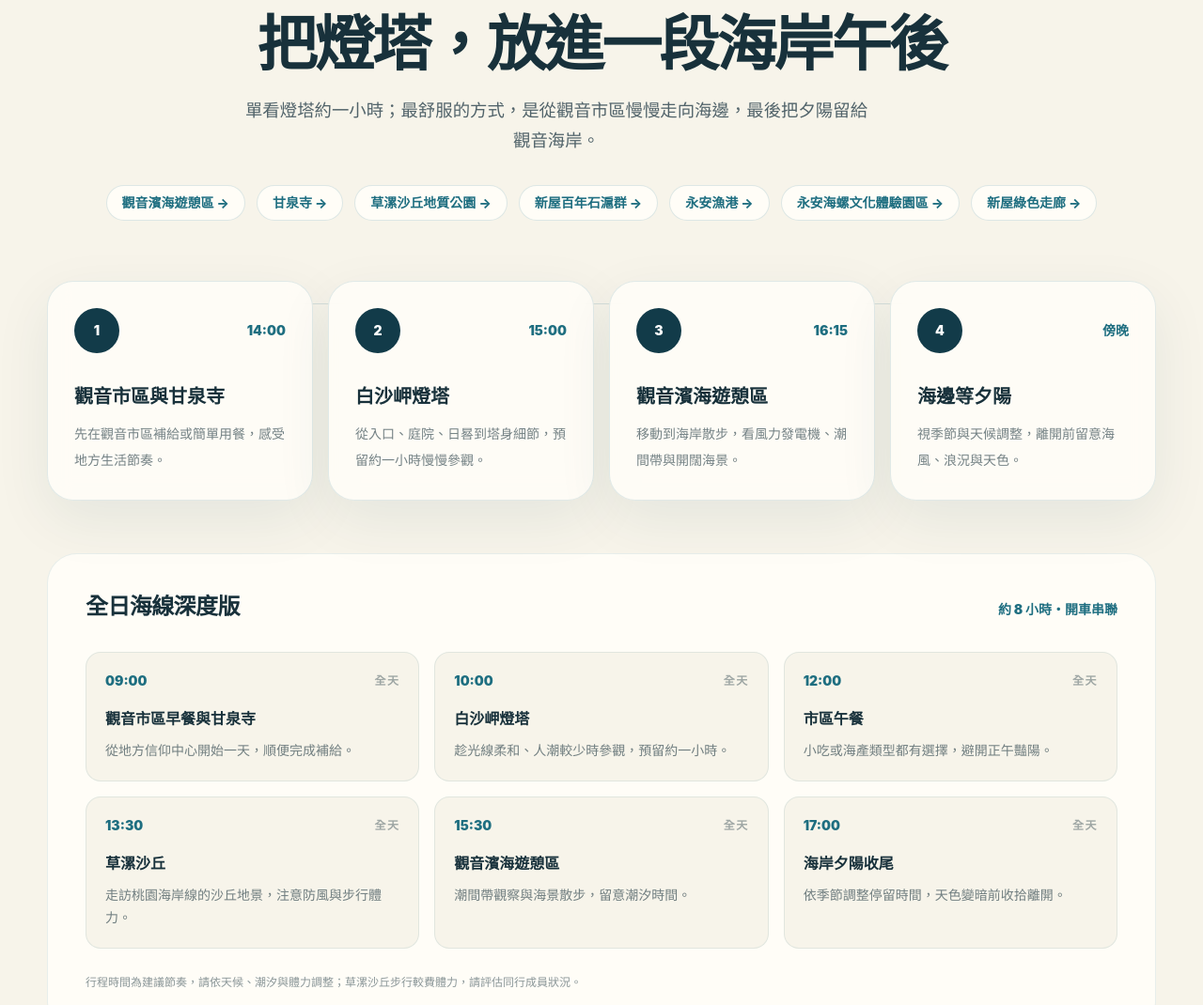
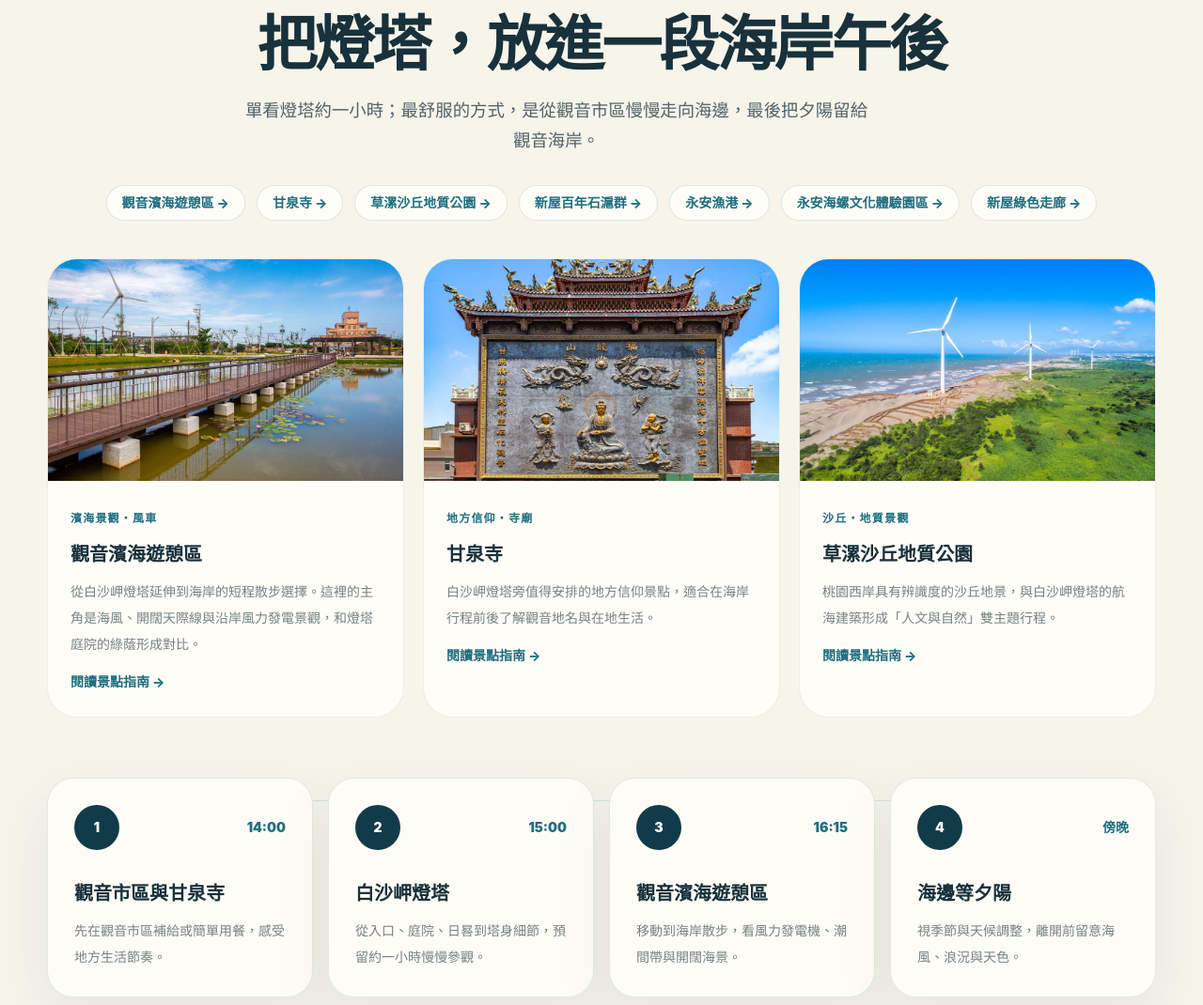
Before and after one commit to n20186005-hash/baishajialighthouse, an Astro site: page / in a window 1280 px wide. Shown: the part 7715-8785 px from the top of the page at 94% size. Built offline with nearby package versions, Linux system fonts and the light colour scheme; Astro itself is replaced by a stand-in of ours; no server answers.

Commit message:
Expand seven coastal guides with management and visitor detail

```diff
--- a/src/data/nearby.ts
+++ b/src/data/nearby.ts
@@ -9,6 +9,12 @@ export const nearbyPlaces = [
     access: '桃園觀光導覽網列為燈塔附近景點，兩地直線距離約 635 公尺；實際步行路線與入口請依地圖道路導航。',
     faq: [{q:'可以從白沙岬燈塔步行前往嗎？',a:'兩地距離近，但請以現場可通行道路和地圖步行模式確認，不要穿越封閉海岸或私人土地。'},{q:'適合什麼時間拍照？',a:'清晨與傍晚的斜射光較柔和；海風強時請以安全為先。'}],
     official: 'https://travel.tycg.gov.tw/zh-tw/travel/nearby-attractions/591',
+    management: '觀音濱海遊憩區是桃園市觀音海岸的公共遊憩空間，桃園市政府觀光旅遊局將其列入正式景點導覽與濱海旅遊推廣。原址曾作為觀音海水浴場，現以海岸散步、風車景觀及觀音溪周邊的休憩步道為特色。道路、海岸及公共設施分屬相關主管機關權責，並非由白沙岬燈塔管理。',
+    managementSource: 'https://media.taiwan.net.tw/en-us/portal/travel/details/attraction_376430000a_000591',
+    architecture: '與燈塔的歷史磚石工程不同，此地以沿岸風力機組、藍白觀海亭、景觀廣場和跨水域步道呈現現代公共空間。攝影時可利用風車的垂直線條與步道的水平延伸，讓畫面帶出海岸尺度；不同位置的風機不一定可以近距離接觸。',
+    visitTip: '建議先在白沙岬燈塔開放時段內完成庭院參觀，再移動至觀音濱海遊憩區。若只想短走，選一處公共觀景平台停留即可；如遇強烈東北季風或浪高，縮短海岸停留。',
+    travelDetail: '導航以中興路469號的遊憩區為準。從燈塔雖屬近距離景點，但實際出入口需依道路和步道配置選擇；騎車或開車時勿把海堤、風車維修通道當作公眾捷徑。',
+    lodging: '以觀音市區為餐飲與補給點較方便；若安排桃園西岸兩日行程，可按隔日交通需求搜尋觀音、新屋或中壢的合法旅宿。',
   },
   {
     slug: 'ganquan-temple', name: '甘泉寺', english: 'Ganquan Temple', type: '地方信仰・寺廟', district: '桃園市觀音區甘泉街1號', hours: '每日 06:00–21:00（以寺方公告為準）', admission: '免費', image: '/images/nearby-ganquan.jpg', latitude: 25.03709, longitude: 121.08164,
@@ -20,6 +26,12 @@ export const nearbyPlaces = [
     access: '桃園觀光導覽網列出距白沙岬燈塔約 720 公尺（景點間距離），實際路程以道路導航為準。',
     faq: [{q:'需要門票嗎？',a:'一般參拜空間通常不以觀光門票方式經營；儀式、開放區域及參訪規範以寺方現場公告為準。'},{q:'如何與燈塔搭配？',a:'先參觀燈塔，再在觀音市區走訪甘泉寺及用餐，是時間彈性的短程組合。'}],
     official: 'https://travel.tycg.gov.tw/zh-tw/travel/nearby-attractions/292',
+    management: '甘泉寺是桃園觀音地方宗教信仰中心，由寺廟自身的管理組織辦理祭祀與日常寺務；桃園市政府民政局收錄其寺廟登記資料。其宗教儀式、開放空間與參拜秩序應尊重寺方公告，與由航港單位管理的白沙岬燈塔屬不同性質的場所。',
+    managementSource: 'https://cab.tycg.gov.tw/News_Content.aspx?n=18319&s=1315391',
+    architecture: '今日寺院以宮殿式廟宇格局呈現地方信仰空間，參觀時可由廟埕觀察屋脊裝飾、龍柱與石雕，再留意主祀觀音的祭祀動線。石觀音的民間傳說是理解地名的重要線索，但不能把傳說直接當成確定的史實年代。',
+    visitTip: '建議在非大型祭典時段慢慢參觀，先確認入口告示，保持輕聲、尊重參拜隊伍與宗教儀軌。若對沿革感興趣，可把寺方說明與桃園觀光資料對照閱讀。',
+    travelDetail: '目的地是觀音區甘泉街1號，位於觀音市區。可安排燈塔與甘泉寺步行或短程接駁，惟應依道路導航確認實際距離與無障礙通行方式。',
+    lodging: '甘泉寺適合短暫文化參訪，通常不需要為此單點住宿；若搭配新屋或桃園其他景點過夜，建議按交通節點選擇旅宿。',
   },
   {
     slug: 'caoluo-sand-dunes', name: '草漯沙丘地質公園', english: 'Caoluo Sand Dunes Geopark', type: '沙丘・地質景觀', district: '桃園市大園區老街溪口南岸至觀音區大堀溪口北岸', hours: '戶外區域全天開放；步道及設施依現場公告', admission: '免費', image: '/images/nearby-caoluo.jpg', latitude: 25.08023, longitude: 121.16669,
@@ -31,6 +43,12 @@ export const nearbyPlaces = [
     access: '沙丘分布範圍較廣，請先選定開放入口，不宜只以「草漯沙丘」中央座標導航。',
     faq: [{q:'沙丘適合推車嗎？',a:'鬆砂地面不適合一般推車，且海風與曝曬可能較強；親子可選擇較短的指定步道。'},{q:'可以直接走進任何沙地嗎？',a:'不建議。請遵守地質公園的開放範圍與現場指示，保護海岸植被。'}],
     official: 'https://travel.tycg.gov.tw/pearl-coast/zh-tw/guide',
+    management: '草漯沙丘於2020年指定為桃園市定地質公園，主管機關為桃園市政府，相關公告指定桃園市政府海岸管理工程處為管理機關。園區以核心區、復育區與一般區分級管理，並非整片沙丘都可任意進入；遊客應依開放步道與現場告示參觀。',
+    managementSource: 'https://gazette.tycg.gov.tw/TYBulletin/Home/ViewMain/410',
+    architecture: '此處的主要「構造」是風與砂形成的沙脊、風紋、沙丘背風坡以及防風林，而不是人工建築。靠近海側與內陸側的砂面形態不同，行走時可觀察植被如何固定砂粒。步道、導覽牌與定沙設施是保護地貌的管理工程，不宜踩踏或移動。',
+    visitTip: '草漯沙丘延伸約數公里，別把整個地質公園當成一條短步道。建議事先選定潮音海步道或白沙屯步道入口，留意停車場及回程路線；夏季避免正午曝曬，強風時不走沙丘稜線。',
+    travelDetail: '官方列有潮音海步道與白沙屯步道入口停車場，須按預定步道搜尋入口；「草漯沙丘地質公園」的整體地理座標不是單一汽車入口。自駕可依台61線周邊道路前往，仍以現場指引為準。',
+    lodging: '較適合與觀音或大園海岸景點組成半日至一日遊；住宿可按桃園機場、觀音或市區的次日行程選擇，不必在沙丘附近尋找不存在的園區住宿。',
   },
   {
     slug: 'xinwu-stone-weirs', name: '新屋百年石滬群', english: 'Xinwu Stone Weirs', type: '海洋文化・傳統漁法', district: '桃園市新屋區蚵間里蚵殼港北岸', hours: '戶外區域全天開放；須視潮汐與安全管制', admission: '免費；導覽另依主辦方公告', image: '/images/nearby-xinwu-stone.jpg', latitude: 25.041667, longitude: 121.012778,
@@ -42,6 +60,12 @@ export const nearbyPlaces = [
     access: '石滬群分散在新屋海岸，請依欲參觀的石滬或解說據點分別導航，避免將整片海岸視為單一入口。',
     faq: [{q:'什麼潮位較容易觀察？',a:'一般較低潮位時石滬構造較易辨識，但仍須查詢當日潮汐和安全管制。'},{q:'可以走上石滬嗎？',a:'不建議，石塊濕滑且可能是需保護的文化景觀，應在開放觀察位置觀看。'}],
     official: 'https://travel.tycg.gov.tw/zh-tw/travel/nearby-attractions/1187',
+    management: '新屋蚵間石滬群是已登錄的文化景觀，桃園市政府文化資產及海岸相關機關依職權推動保存管理，地方石滬技藝保存者與社區團體參與修復和導覽。石滬仍承載傳統漁業技術，並非普通可以攀爬的海堤或遊具。',
+    managementSource: 'https://tydep.tycg.gov.tw/cp.aspx?Create=1&n=20011',
+    architecture: '石滬以海岸石材人工堆砌出弧形或圍合的攔魚結構，依靠漲潮時魚群進入、退潮時留在滬內的原理作業。與一般建築不同，石塊排列、滬口方向和潮間帶高低差共同決定功能；觀察時可把曲線、石材大小及潮水位置放在同一視野。',
+    visitTip: '先查中央氣象署潮汐預報，再決定觀察時間。低潮也要穿防滑鞋，切勿擅自採集貝類、翻動石塊或走入不熟悉的潮溝；想深入了解工法，優先選擇在地團體辦理的正式導覽。',
+    travelDetail: '官方地址是新屋區蚵間里蚵殼港北岸，並非一個有門牌的單棟建物。可先以「新屋百年石滬群」及蚵殼港北岸搜尋，再依現場道路與導覽集合位置入場，避免駕車直接開往潮間帶。',
+    lodging: '可與永安漁港、海螺館和新屋綠色走廊串成新屋半日行程。若要清晨配合潮汐，住宿可考慮新屋或周邊交通便利的合法旅宿。',
   },
   {
     slug: 'yongan-fishing-harbor', name: '永安漁港', english: "Yong'an Fishing Harbor", type: '漁港・海客文化', district: '桃園市新屋區永安里中山西路三段1165號', hours: '漁港區域全天開放；觀光漁市以漁會公告為準', admission: '港區公共空間免費', image: '/images/nearby-yongan.jpg', latitude: 24.98773, longitude: 121.01578,
@@ -53,6 +77,12 @@ export const nearbyPlaces = [
     access: '位於新屋區，建議自駕或先查桃園客運動態班次；漁港入口、停車位置應依當日標示。',
     faq: [{q:'可以安排半日遊嗎？',a:'可以，但若要連同燈塔、石滬和漁港慢慢走，建議安排較寬裕的半日至一日。'},{q:'漁港全年都能參觀嗎？',a:'港區公共空間與商家營業時間不同，天候及工程也可能影響動線，請以現場公告為準。'}],
     official: 'https://travel.tycg.gov.tw/zh-tw/travel/attraction/314',
+    management: '永安漁港是桃園市重要的漁業港口，港區公共設施與漁港規劃由桃園市政府農業局相關業務單位辦理；觀光漁市、商家及周邊文化場館另有各自的營運安排。這裡仍是漁船作業與交易場所，公共遊客動線與作業碼頭應清楚區分。',
+    managementSource: 'https://travel.tycg.gov.tw/zh-tw/travel/attraction/314',
+    architecture: '港區可比較漁船泊地、防波堤、漁市與跨港的永安觀海橋。橋的優雅弧線和水面船隻形成主要視覺焦點；海螺館的白色曲面則位於港區另一端。拍攝港灣時可先確認船舶進出的動線，不在工作區架設腳架。',
+    visitTip: '可把午餐與市場採買放在此站，避免用「漁港全天開放」推論所有攤商都會營業。若要拍夜間橋景，先確認燈光及當日天候；強風、豪雨期間不宜在防波堤邊停留。',
+    travelDetail: '目的地為新屋區永安里中山西路三段1165號；從白沙岬燈塔前往屬跨區海線移動，不應按步行短程估算。若搭大眾運輸，先以桃園公車動態確認到永安漁港的班次與末班車。',
+    lodging: '適合搭配海螺文化體驗園區與新屋綠色走廊。想拍傍晚港景又避免夜間長途開車，可選擇新屋、中壢或觀音一帶合法旅宿。',
   },
   {
     slug: 'yongan-conch-cultural-park', name: '永安海螺文化體驗園區', english: "Yong'an Conch Cultural Experience Park", type: '海客文化・現代建築', district: '桃園市新屋區新港路85號', hours: '室內展館依管理單位最新公告；戶外區域另依現場標示', admission: '戶外區域可自由參觀；特展與活動依公告', image: '/images/nearby-conch.jpg',
@@ -64,6 +94,12 @@ export const nearbyPlaces = [
     access: '位於永安漁港旁的新港路85號。建議在 Google Maps 直接搜尋園區全名與街道地址，搭公車先查最新班次。',
     faq: [{q:'海螺館和永安漁港是一個地點嗎？',a:'兩者相鄰但參觀內容不同：園區以建築、海客文化展示為主，漁港則以港景與漁業活動為主。'},{q:'下雨天可以參觀嗎？',a:'可優先查詢室內展館是否開放；戶外廣場遇雷雨或強風不宜久留。'}],
     official: 'https://travel.tycg.gov.tw/zh-tw/travel/attraction/1637',
+    management: '永安海螺文化體驗園區由桃園市政府客家事務局推動及管理，於2022年3月19日開園，透過展示、活動與戶外公共空間介紹海洋客家文化。建築主體取材於海螺、海浪與地方傳統漁法，與旁邊仍在運作的永安漁港共同構成文化與產業景觀。',
+    managementSource: 'https://www.hakka.tycg.gov.tw/cp.aspx?n=15952',
+    architecture: '白色主館使用連續曲面的海螺意象，從不同角度可看見屋頂如貝殼與海浪交錯；中庭地景藝術呼應吹海螺聲音，附屬建物也融入石滬概念。可比較白色外殼、玻璃入口、坡地與港灣的視覺關係，認識當代公共建築如何轉譯海洋文化。',
+    visitTip: '先從戶外廣場與建築外觀開始，再依客家事務局最新公告確認展室開放。若有展覽、講座或體驗活動，可能有獨立時間和報名方式，不應把館舍全天當成自由參觀區。',
+    travelDetail: '導航使用新屋區新港路85號；若搭公車，桃園市政府客家事務局指引可在永安漁港站下車後步行前往。園區與漁港相鄰，但請依正式人行動線過橋與進出。',
+    lodging: '可以與永安漁港、石滬文化和綠色走廊規劃一天的海客文化行程；若安排多日行程，可按交通需求選擇新屋或周邊市區住宿。',
   },
   {
     slug: 'xinwu-green-corridor', name: '新屋綠色走廊', english: 'Xinwu Green Corridor', type: '自行車・濱海林蔭', district: '桃園市新屋區觀海路一段', hours: '戶外道路全天可通行；租車商家各自營業', admission: '自行車道免費；租車另計', image: '/images/nearby-green-corridor.jpg',
@@ -75,6 +111,12 @@ export const nearbyPlaces = [
     access: '路線分布於新屋區觀海路一段周邊，屬線狀景點。應先確定欲使用的入口及租車據點，勿直接以路線中央位置當停車場。',
     faq: [{q:'一定要租自行車嗎？',a:'不一定。可在安全開放路段短程散步；若騎車可依體力安排往返，不必完成整條路線。'},{q:'適合親子嗎？',a:'多數遊客會選擇平緩的林蔭路段，但仍須按孩子騎乘能力選擇車型並留意其他車流。'}],
     official: 'https://travel.tycg.gov.tw/zh-tw/travel/attraction/311',
+    management: '新屋綠色走廊是桃園新屋海岸的公共自行車遊憩路線，由地方公共道路、海岸林蔭與休憩設施組成，桃園市政府觀光旅遊系統收錄並推廣相關路線。沿線道路、林地與設施由不同權責單位維護，民間租車商家則自行經營；本站不把租車業者視為整條路線的管理者。',
+    managementSource: 'https://travel.tycg.gov.tw/zh-tw/travel/attraction/311',
+    architecture: '這條路線的特色不在單一建築，而是路樹形成的綠色拱廊、平緩鋪面與鄰近濱海道路。林蔭深處的透視線適合觀察景深與光斑；不同路段的樹冠密度、風向與海景開口各不相同，也可比較林帶的防風效果。',
+    visitTip: '第一次到訪可選擇一段短程往返，不必追求全線騎完。使用多人協力車時留意轉彎半徑和煞車距離，遇行人減速；若要租車，先向實際店家確認車型、押金、費用和營業時間。',
+    travelDetail: '路線位於新屋區觀海路一段一帶，需選擇明確起點與停車位置。若串接永安漁港，先查自行車道是否連續開放，不要把導航帶到林蔭路中間當作汽車入口。',
+    lodging: '可作為永安漁港旁的親子或運動型半日行程；若要安排翌日清晨海線騎乘，住宿建議以交通和單車停放便利性選擇。',
   },
 ] as const;
 
--- a/src/pages/index.astro
+++ b/src/pages/index.astro
@@ -428,6 +428,14 @@ const breadcrumbSchema = {
           <a class="focus-ring rounded-full border border-ocean/15 bg-paper px-4 py-2 text-sm font-extrabold text-ocean transition hover:bg-ocean-soft" href={nearbyUrl(place.slug)}>{place.name} →</a>
         ))}
       </nav>
+      <div class="mt-10 grid gap-5 md:grid-cols-3" aria-label="周邊游覽精選">
+        {nearbyPlaces.slice(0, 3).map((place) => (
+          <a class="group overflow-hidden rounded-[2rem] border border-ocean/10 bg-paper transition hover:-translate-y-1 hover:shadow-xl" href={nearbyUrl(place.slug)}>
+            <img src={place.image} alt={`${place.name}現場實景`} width="1024" height="683" loading="lazy" decoding="async" class="aspect-[16/10] w-full object-cover" />
+            <div class="p-6"><span class="text-xs font-black tracking-widest text-ocean">{place.type}</span><h3 class="mt-3 text-xl font-extrabold">{place.name}</h3><p class="mt-3 text-sm leading-7 text-ink/60">{place.intro}</p><span class="mt-4 inline-flex text-sm font-extrabold text-ocean">閱讀景點指南 →</span></div>
+          </a>
+        ))}
+      </div>
 
       <div class="relative mt-16">
         <div class="absolute left-6 top-6 hidden h-px w-[calc(100%_-_3rem)] bg-ocean/15 lg:block"></div>
```
Also changed, not shown: src/pages/nearby-attractions/[slug].astro (+5 -3 lines).
